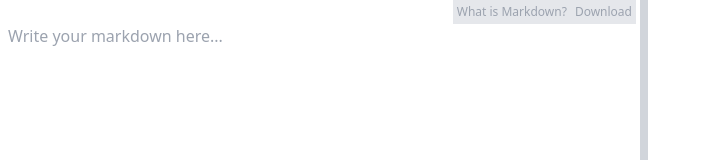
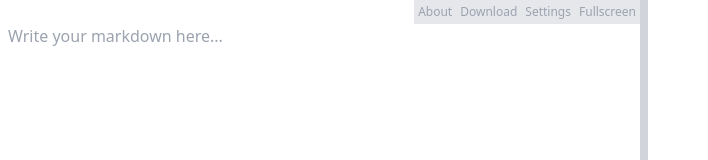
Before and after one commit to skyheat/carrot-editor, a Next.js app: page / in a window 1280 px wide. Shown: the top 160 px of the page, without its empty margins (0-708 px from the left). Built offline with nearby package versions, Linux system fonts and the light colour scheme.

Commit message:
Updated mini toolbar

```diff
--- a/src/components/Download/index.tsx
+++ b/src/components/Download/index.tsx
@@ -22,23 +22,6 @@ const Download = ({ markdownText }: Props) => {
   return (
     <button onClick={() => downloadMarkdown(markdownText)}>
       <p>Download</p>
-      <svg
-        xmlns="http://www.w3.org/2000/svg"
-        width="100%"
-        height="24"
-        viewBox="0 0 24 24"
-        fill="none"
-        stroke="currentColor"
-        stroke-width="1.5"
-        stroke-linecap="round"
-        stroke-linejoin="round"
-        //class="lucide lucide-file-down"
-      >
-        <path d="M14.5 2H6a2 2 0 0 0-2 2v16a2 2 0 0 0 2 2h12a2 2 0 0 0 2-2V7.5L14.5 2z" />
-        <polyline points="14 2 14 8 20 8" />
-        <path d="M12 18v-6" />
-        <path d="m9 15 3 3 3-3" />
-      </svg>
     </button>
   );
 };
--- a/src/components/MiniToolbar/index.tsx
+++ b/src/components/MiniToolbar/index.tsx
@@ -1,11 +1,19 @@
-type Props = {};
+import { Dispatch, SetStateAction } from "react";
+import Download from "../Download";
 
-const MiniToolbar = (props: Props) => {
+type Props = {
+  markdownText: string;
+  setEditorWidth: (percentage: string) => void;
+};
+
+const MiniToolbar = ({ markdownText, setEditorWidth }: Props) => {
   return (
     <>
       <div className=" bg-gray-200 flex flex-row space-x-2 text-xs p-1 text-gray-400">
-        <p>What is Markdown?</p>
-        <p>Download</p>
+        <p>About</p>
+        <Download markdownText={markdownText} />
+        <p>Settings</p>
+        <button onClick={() => setEditorWidth("100%")}> Fullscreen </button>
       </div>
     </>
   );
--- a/src/components/TextEditor/index.tsx
+++ b/src/components/TextEditor/index.tsx
@@ -35,8 +35,11 @@ const TextEditor = () => {
           value={markdownText}
           onKeyDown={handleKeyDown}
         />
-        <div className="absolute top-0 right-1 transform flex flex-grow">
-          <MiniToolbar />
+        <div className="absolute top-0 right-0 transform flex flex-grow">
+          <MiniToolbar
+            markdownText={markdownText}
+            setEditorWidth={setEditorWidth}
+          />
         </div>
       </div>
       <WidthControlDivider
@@ -45,7 +48,7 @@ const TextEditor = () => {
       />
       {renderPreview && (
         <div
-          className="markdown-body overflow-y-auto pl-2"
+          className="markdown-body overflow-y-auto pl-2 pt-6"
           style={{ width: `calc(100% - ${editorWidth})` }}
         >
           <ReactMarkdown
```
